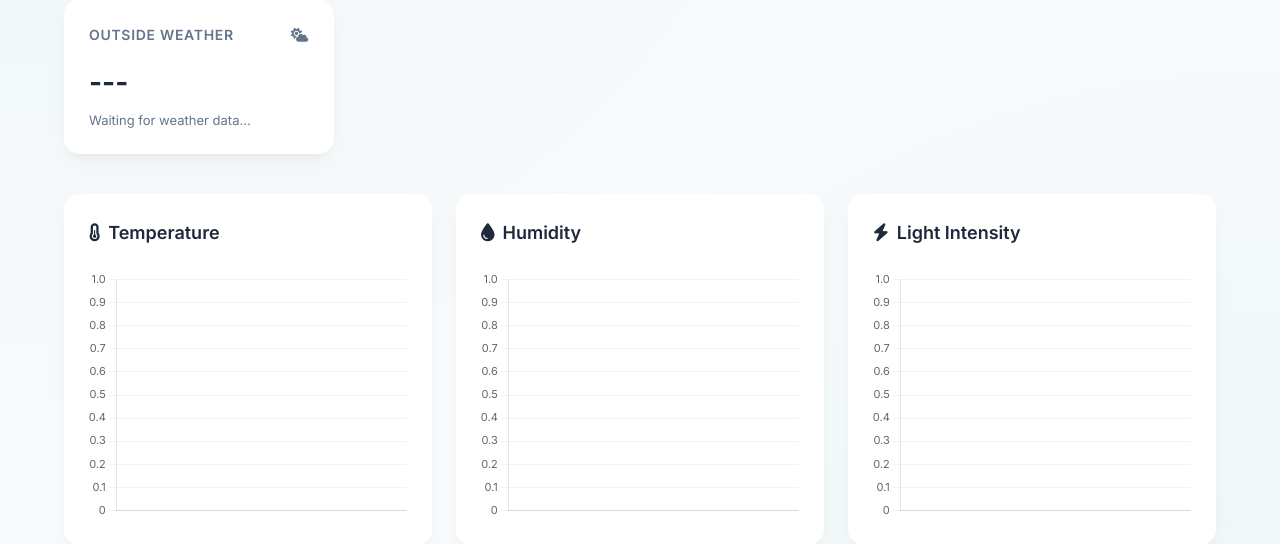
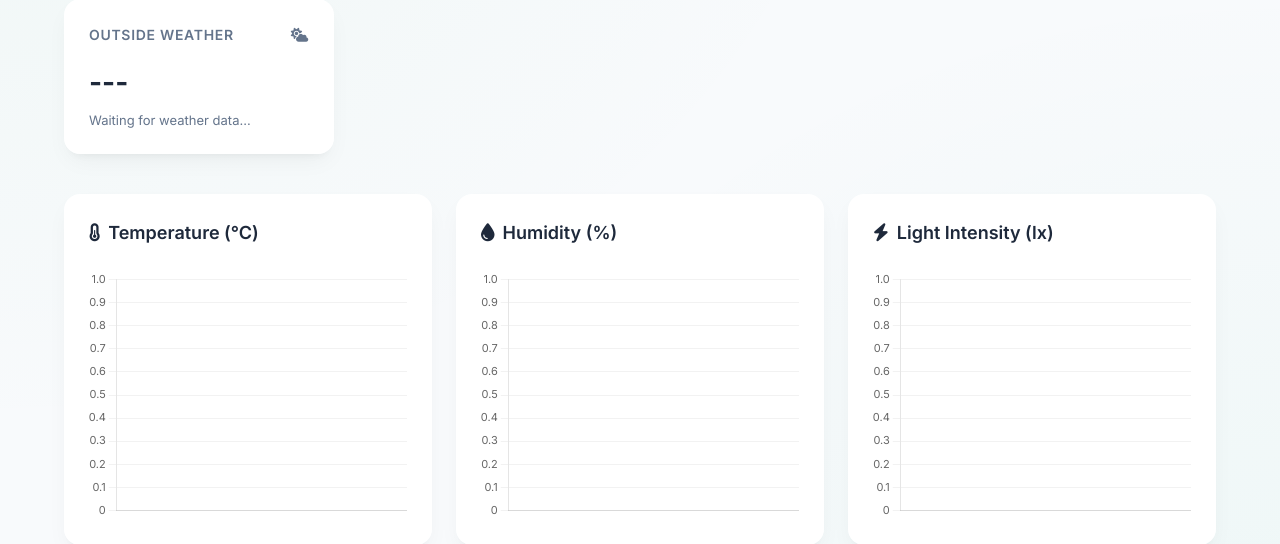
Before and after one commit to adsurkasur/agrocer, a Flask app: page / in a window 1280 px wide. Shown: the part 349-893 px from the top of the page. Run offline with Flask 3, Linux system fonts and the light colour scheme; data that the repository does not hold is empty.

```diff
--- a/static/js/script.js
+++ b/static/js/script.js
@@ -75,7 +75,7 @@ function createChart(elementId, label, borderColor, backgroundColor) {
                 tension: 0.4,
                 borderColor: borderColor,
                 backgroundColor: backgroundColor,
-                fill: true,
+                fill: 'start',
                 pointRadius: 4,
                 pointBackgroundColor: borderColor,
                 pointBorderColor: '#fff',
--- a/templates/index.html
+++ b/templates/index.html
@@ -93,19 +93,19 @@
         <!-- CHARTS -->
         <div class="chart-grid">
             <div class="chart-card">
-                <div class="chart-title"><i class="fas fa-temperature-half"></i> Temperature</div>
+                <div class="chart-title"><i class="fas fa-temperature-half"></i> Temperature (°C)</div>
                 <div style="height: 250px;">
                     <canvas id="tempChart"></canvas>
                 </div>
             </div>
             <div class="chart-card">
-                <div class="chart-title"><i class="fas fa-droplet"></i> Humidity</div>
+                <div class="chart-title"><i class="fas fa-droplet"></i> Humidity (%)</div>
                 <div style="height: 250px;">
                     <canvas id="humChart"></canvas>
                 </div>
             </div>
             <div class="chart-card">
-                <div class="chart-title"><i class="fas fa-bolt"></i> Light Intensity</div>
+                <div class="chart-title"><i class="fas fa-bolt"></i> Light Intensity (lx)</div>
                 <div style="height: 250px;">
                     <canvas id="luxChart"></canvas>
                 </div>
```
